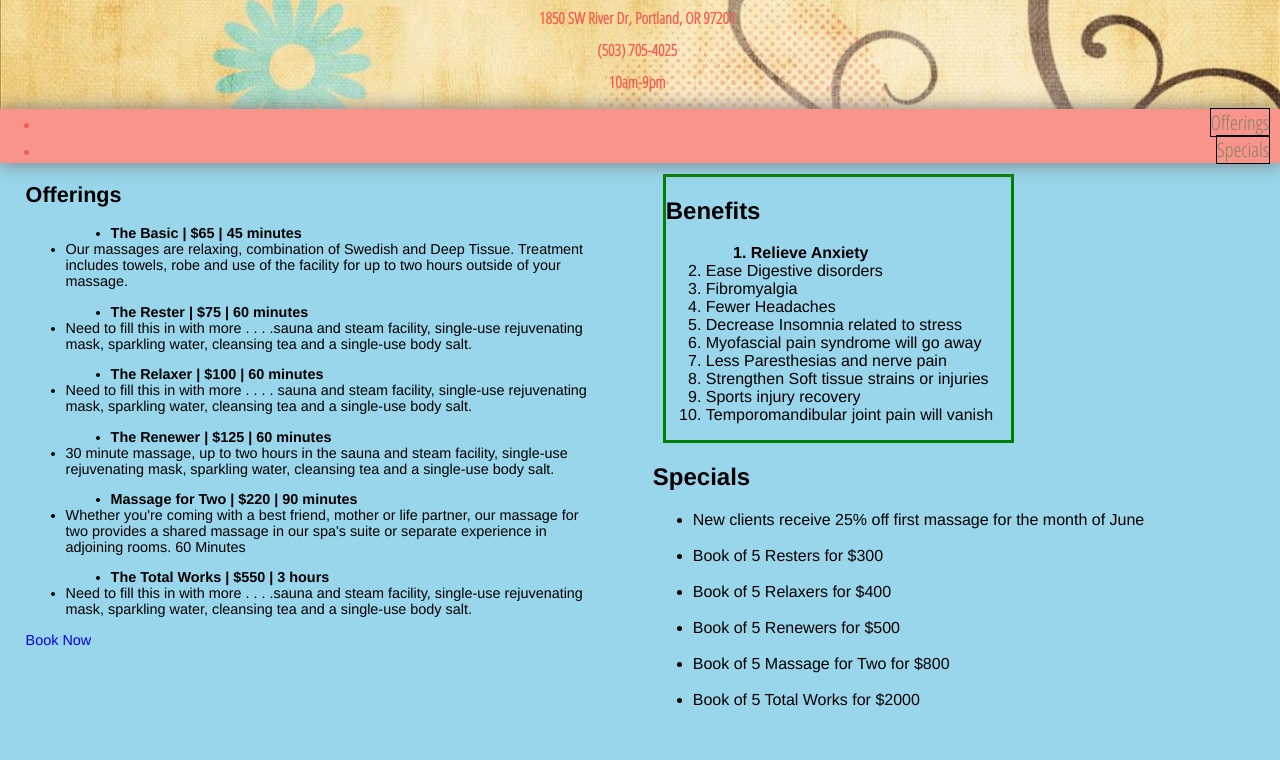
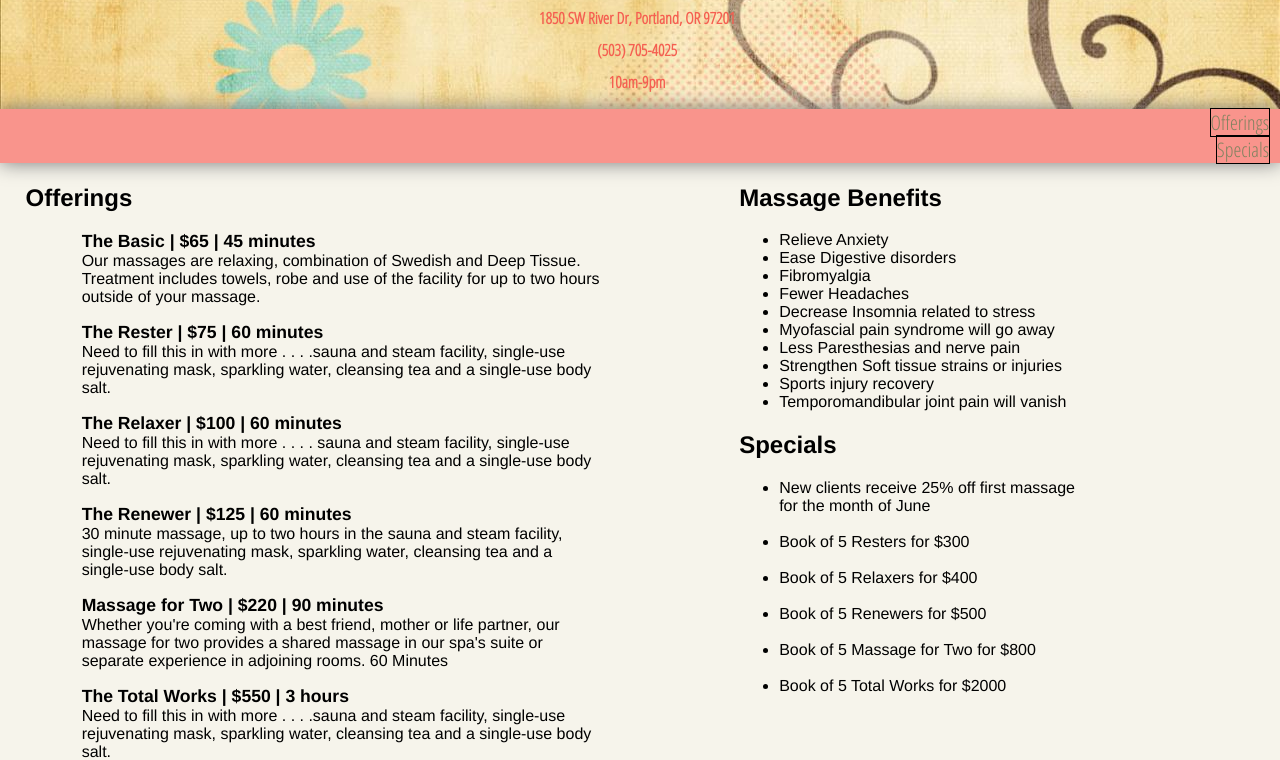
Before and after one commit to cpetrick/RRR, a plain HTML site: page index.html in a window 1280 px wide. Shown: the part 62-822 px from the top of the page. Drawn offline with nearby package versions, Linux system fonts and the light colour scheme.

Commit message:
fixed up section color, font, sizing. still stumped on right container

```diff
--- a/index.html
+++ b/index.html
@@ -35,21 +35,21 @@
 							<li class="title">The Basic | $65  | 45 minutes
 
 							</li>
-							<li>
+							<li class="desc">
 								Our massages are relaxing, combination of Swedish and Deep Tissue. Treatment includes towels, robe and use of the facility for up to two hours outside of your massage.
 							</li>
 						</ul>
 						<ul>
 							<li class="title">The Rester | $75  | 60 minutes
 							</li>
-							<li>
+							<li class="desc">
 								Need to fill this in with more . . . .sauna and steam facility, single-use rejuvenating mask, sparkling water, cleansing tea and a single-use body salt.
 							</li>
 						</ul>
 					<ul>
 							<li class="title">The Relaxer | $100  | 60 minutes
 							</li>
-							<li>
+							<li class="desc">
 								Need to fill this in with more . . . . sauna and steam facility, single-use rejuvenating mask, sparkling water, cleansing tea and a single-use body salt.
 							</li>
 						</ul>
@@ -57,7 +57,7 @@
 					<ul>
 							<li class="title">The Renewer | $125  | 60 minutes
 							</li>
-							<li>
+							<li class="desc">
 								30 minute massage, up to two hours in the sauna and steam facility, single-use rejuvenating mask, sparkling water, cleansing tea and a single-use body salt.
 							</li>
 						</ul>
@@ -65,7 +65,7 @@
 						<ul>
 							<li class="title">Massage for Two | $220 | 90 minutes
 							</li>
-							<li>
+							<li class="desc">
 								Whether you're coming with a best friend, mother or life partner, our massage for two provides a shared massage in our spa's suite or separate experience in adjoining rooms. 60 Minutes
 							</li>
 						</ul>
@@ -73,7 +73,7 @@
 						<ul>
 							<li class="title">The Total Works | $550 | 3 hours
 							</li>
-							<li>
+							<li class="desc">
 								Need to fill this in with more . . . .sauna and steam facility, single-use rejuvenating mask, sparkling water, cleansing tea and a single-use body salt.
 							</li>
 						</ul>
@@ -87,10 +87,10 @@
 
 					<div class="benefits">
 
-								<h2>Benefits</h2>
+								<h2>Massage Benefits</h2>
 
-									<ol>
-										<li class="title">Relieve Anxiety</li>
+									<ul>
+										<li>Relieve Anxiety</li>
 										<li>Ease Digestive disorders</li>
 										<li>Fibromyalgia</li>
 									  <li>Fewer Headaches</li>
@@ -100,7 +100,7 @@
 									  <li>Strengthen Soft tissue strains or injuries</li>
 									  <li>Sports injury recovery</li>
 									  <li>Temporomandibular joint pain will vanish</li>
-									</ol>
+									</ul>
 					</div>
 
 					<div class="specials">
--- a/style.css
+++ b/style.css
@@ -51,6 +51,8 @@ HEADER BUTTONS
 
 .buttons-background {
 	text-align: right;
+	list-style-type: none;
+
 
 }
 
@@ -113,8 +115,7 @@ section {
 	clear: left;
   	float: left;
  	width: 100%;
- 	/*background-color: #F6F4EB;*/
- 	background-color: #99D6EB;
+ 	background-color: #F6F4EB;
 }
 
 .columns {
@@ -132,6 +133,7 @@ section {
   	width: 45%;
   	margin: 2%;
   	/*border: 3px solid green;*/
+
 }
 
 .button {
@@ -155,30 +157,51 @@ section {
 }
 
 #offerings {
-	font-size: 90%;
+	font-size: 100%;
+	width: 60%
+	margin-left: 5%;
+
 }
 
 .title {
 	font-weight: bold;
-	margin-left: 45px;
+	margin-left: 3%;
+	list-style-type: none;
+  	text-decoration: none;
+  	font-size: 110%;
+
+}
+.desc{
+	margin-left: 3%;
+	list-style-type: none;
+  	text-decoration: none;
+  	font-size: 100%;
 
 }
 
 
 
 .benefits {
-	border: 3px solid green;
+	/*border: 3px solid green;*/
 	width: 60%;
-	margin: 10px;
+	/*margin: 10px;*/
+	margin-left: 15%;
+	list-style-type: none;
+  	/*text-decoration: none;*/
+  	font-size: 100%;
 }
 
-/*.specials {
-	border: 3px solid green;
-	width: 95%;
-	margin: 2%;
-	float: left;
+.specials {
+	/*border: 3px solid green;*/
+	/*width: 95%;*/
+	/*margin: 2%;*/
+	/*float: left;*/
+	width: 60%;
+	margin-left: 15%;
+	list-style-type: none;
+	text-decoration: none;
 
-}*/
+}
 
 /*.article2 {
 	border: 1px solid black;
```
